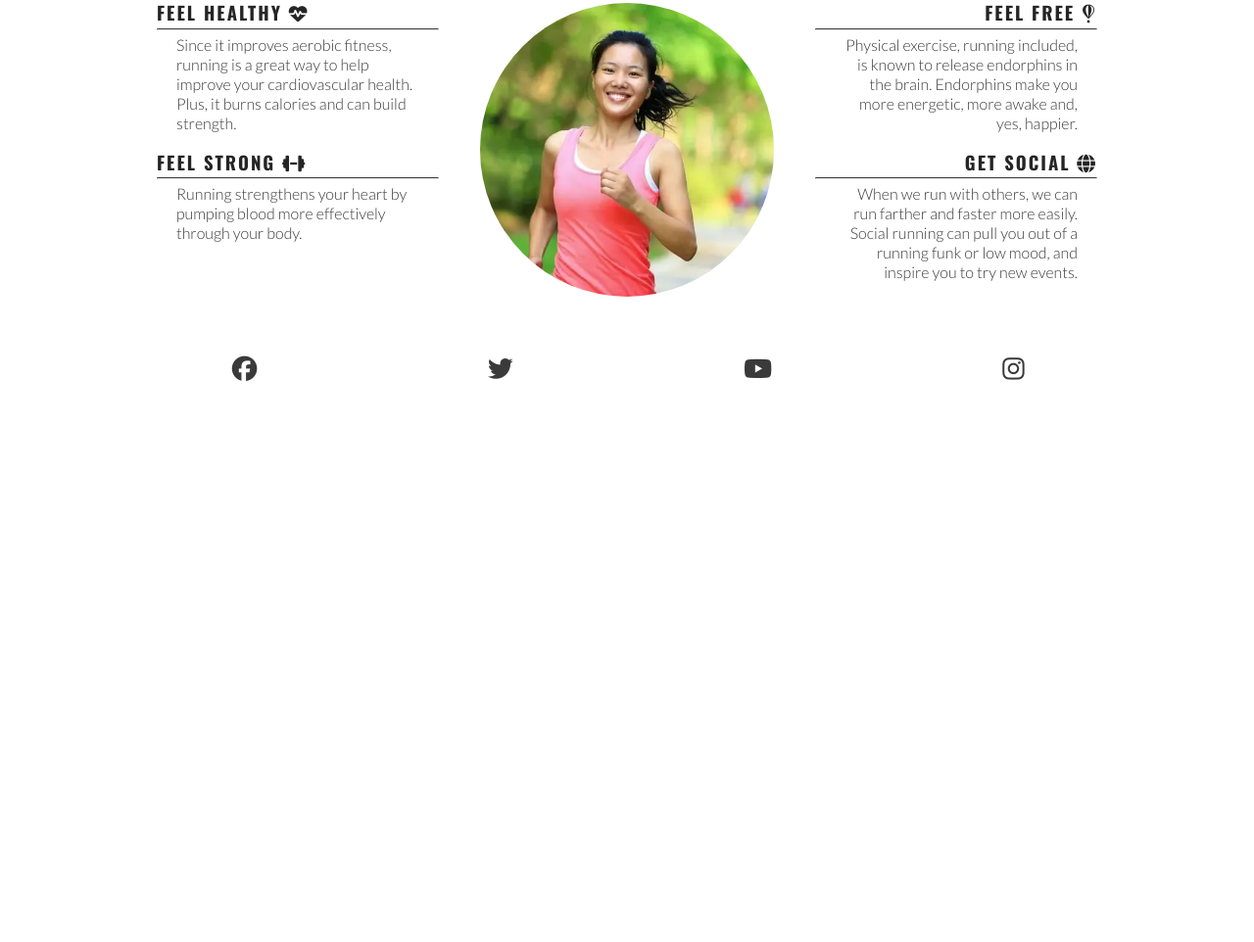
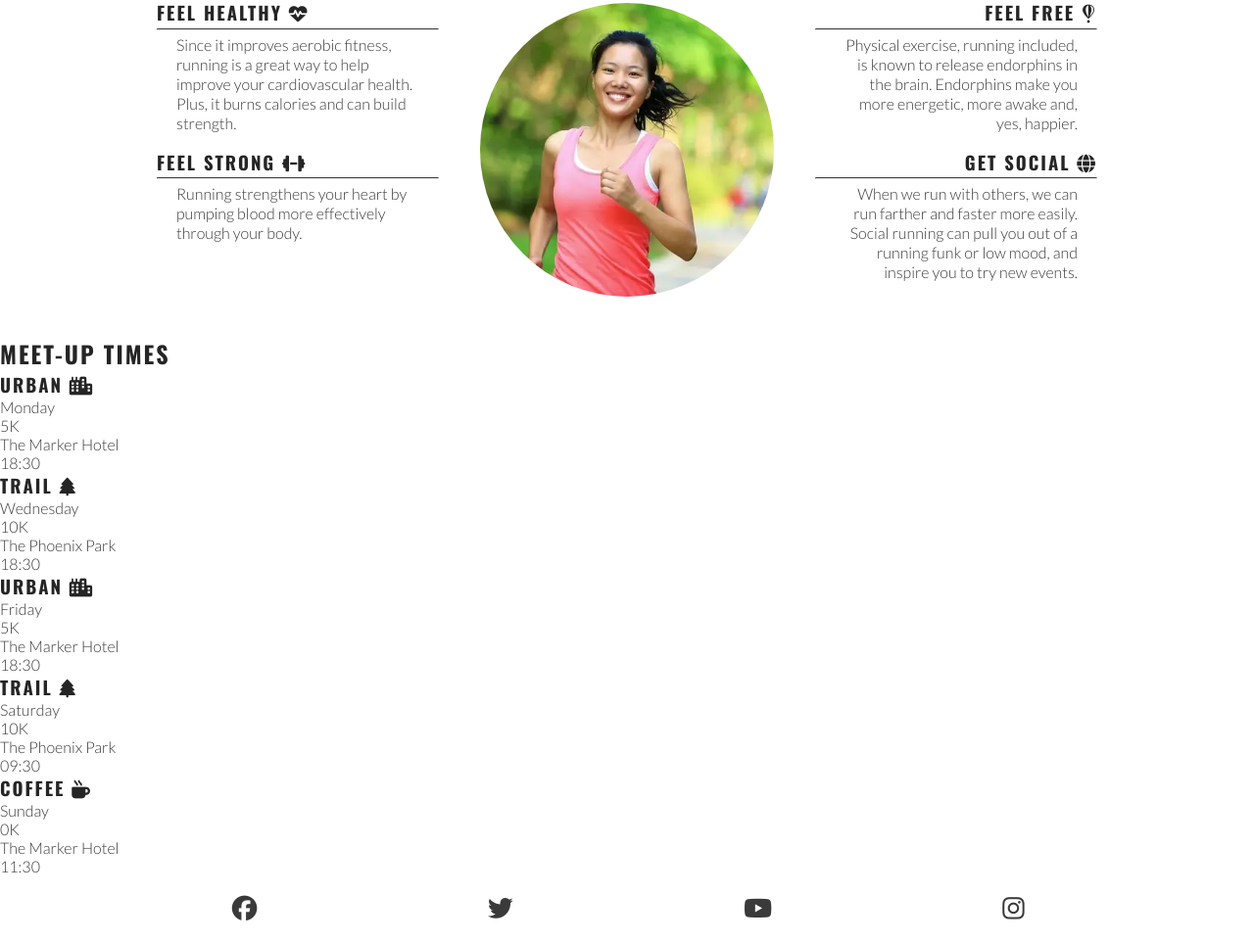
Before and after one commit to Loudotcom/love-running, a plain HTML site: page index.html in a window 1280 px wide. Shown: the part 782-1744 px from the top of the page at 98% size. Before the commit the page ends 1193 px from the top, so only its background shows below. Drawn offline with nearby package versions, Linux system fonts and the light colour scheme.

Commit message:
add meetups section on HTML

```diff
--- a/assets/css/style.css
+++ b/assets/css/style.css
@@ -273,3 +273,4 @@ main {
     #benefits-physical > div {
         align-self: flex-end;
     }
+}
--- a/index.html
+++ b/index.html
@@ -83,6 +83,47 @@
                 </div>
             </div>
         </section>
+        <!-- Meetup times section -->
+        <section id="meetups">
+            <h2>Meet-up Times</h2>
+            <div id="times">
+                <div>
+                    <h3>Urban <i class="fa-solid fa-city"></i></h3>
+                    <p>Monday</p>
+                    <p>5K</p>
+                    <p>The Marker Hotel</p>
+                    <p>18:30</p>
+                </div>
+                <div>
+                    <h3>Trail <i class="fa-solid fa-tree"></i></h3>
+                    <p>Wednesday</p>
+                    <p>10K</p>
+                    <p>The Phoenix Park</p>
+                    <p>18:30</p>
+                </div>
+                <div>
+                    <h3>Urban <i class="fa-solid fa-city"></i></h3>
+                    <p>Friday</p>
+                    <p>5K</p>
+                    <p>The Marker Hotel</p>
+                    <p>18:30</p>
+                </div>
+                <div>
+                    <h3>Trail <i class="fa-solid fa-tree"></i></h3>
+                    <p>Saturday</p>
+                    <p>10K</p>
+                    <p>The Phoenix Park</p>
+                    <p>09:30</p>
+                </div>
+                <div>
+                    <h3>Coffee <i class="fa-solid fa-mug-hot"></i></h3>
+                    <p>Sunday</p>
+                    <p>0K</p>
+                    <p>The Marker Hotel</p>
+                    <p>11:30</p>
+                </div>
+            </div>
+        </section>
 
     </main>
 
```
